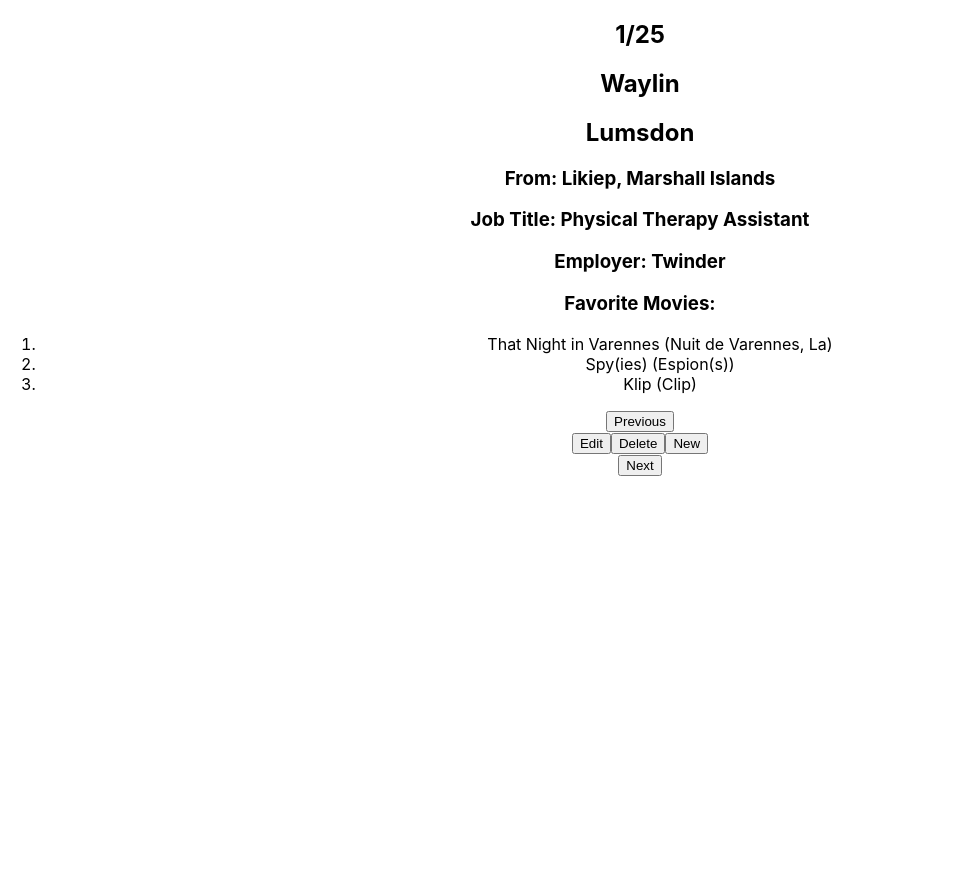
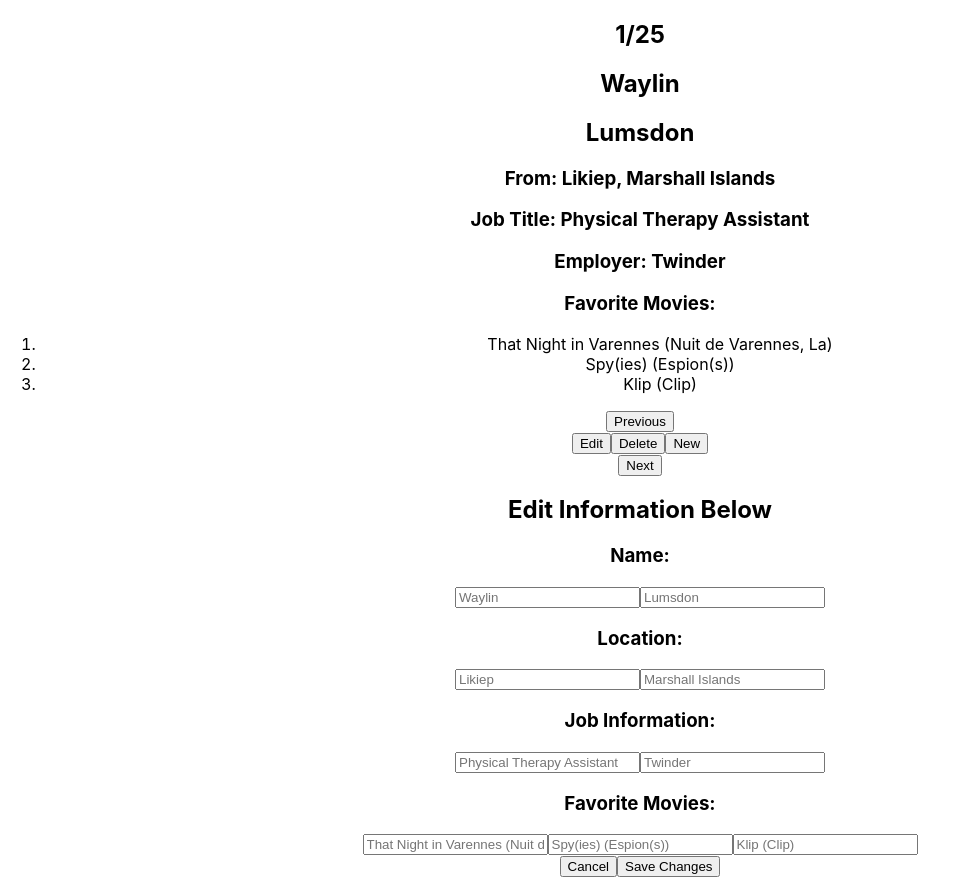
Before and after one commit to katlizf/user-directory, a React (Create React App) app: page / in a window 1280 px wide. Both pictures are taken after a click on the button "Edit". Shown: the whole page, without its empty margins (0-959 px from the left). Before the commit the page ends 800 px from the top, so only its background shows below. Built offline with nearby package versions, Linux system fonts and the light colour scheme.

Commit message:
completed edit user functionality

```diff
--- a/src/App.js
+++ b/src/App.js
@@ -3,6 +3,7 @@ import UserCard from './components/UserCard'
 import Navbar from './components/Navbar'
 import React, {useState, useEffect} from 'react'
 import data from './data'
+import EditUser from './components/EditUser'
 
 
 function App() {
@@ -10,6 +11,7 @@ function App() {
     const [index, setIndex] = useState(0)
     const [users, setUsers] = useState(data)
     const [person, setPerson] = useState(users[index])
+    const [cardEdit, setCardEdit] = useState(false)
     let length = users.length
 
     useEffect(() => {
@@ -36,7 +38,18 @@ function App() {
         setUsers(prevState => {
           return prevState.filter(user => user !== users[index])
         })
-      }
+    }
+
+    const toggleEditForm = e => {
+        setCardEdit(cardEdit => !cardEdit)
+    }
+
+    const renderEdit = () => {
+        setUsers(prevState => {
+            return prevState.filter(user => user !== cardEdit
+        )}
+    )}
+
 
     return (
         <div className="App">
@@ -45,8 +58,10 @@ function App() {
                 <Navbar
                     increase={increaseIndex}
                     decrease={decreaseIndex}
-                    deleteUser={deleteUser}/>
+                    deleteUser={deleteUser}
+                    toggleEditForm={toggleEditForm}/>
             </div>
+            {cardEdit && <EditUser data={person} toggleEditForm={toggleEditForm} users={users} index={index} renderEdit={renderEdit}/>}
         </div>
     )
 }
--- /dev/null
+++ b/src/components/EditUser.jsx
@@ -0,0 +1,131 @@
+import React, {useState} from 'react'
+
+function EditUser({toggleEditForm, users, data, index, renderEdit}) {
+
+    const [first, setFirst] = useState(data.name.first)
+    const [last, setLast] = useState(data.name.last)
+    const [city, setCity] = useState(data.city)
+    const [country, setCountry] = useState(data.country)
+    const [jobTitle, setJobTitle] = useState(data.title)
+    const [employer, setEmployer] = useState(data.employer)
+    const [movieTitle1, setMovieTitle1] = useState(data.favoriteMovies[0])
+    const [movieTitle2, setMovieTitle2] = useState(data.favoriteMovies[1])
+    const [movieTitle3, setMovieTitle3] = useState(data.favoriteMovies[2])
+
+    const makeChanges = e => {
+        switch(e.target.name) {
+            case 'first':
+                setFirst(e.target.value)
+                break;
+            case 'last':
+                setLast(e.target.value)
+                break;
+            case 'city':
+                setCity(e.target.value)
+                break;
+            case 'county':
+                setCountry(e.target.value)
+                break;
+            case 'jobTitle':
+                setJobTitle(e.target.value)
+                break;
+            case 'employer':
+                setEmployer(e.target.value)
+                break;
+            case 'movieTitle1':
+                setMovieTitle1(e.target.value)
+                break;
+            case 'movieTitle2':
+                setMovieTitle2(e.target.value)
+                break;
+            case 'movieTitle3':
+                setMovieTitle3(e.target.value)
+                break;
+            default:
+                e.preventDefault()
+        }
+    }
+
+    const saveChanges = () => {
+        users.splice(index, 1, {
+            name: {
+                first,
+                last
+            },
+            city,
+            country,
+            employer,
+            jobTitle,
+            favoriteMovies: [movieTitle1, movieTitle2, movieTitle3]
+        })
+        alert ("Your changes have been saved!")
+    }
+
+    return (
+        <div>
+            <h2>Edit Information Below</h2>
+                <div>
+                    <h3>Name:</h3>
+                    <input
+                        type='text'
+                        onChange={makeChanges}
+                        name='first'
+                        placeholder={first}></input>
+                    <input
+                        type='text'
+                        onChange={makeChanges}
+                        name='last'
+                        placeholder={last}></input>
+                </div>
+                <div>
+                    <h3>Location:</h3>
+                    <input
+                        type='text'
+                        onChange={makeChanges}
+                        name='city'
+                        placeholder={city}></input>
+                    <input
+                        type='text'
+                        onChange={makeChanges}
+                        name='country'
+                        placeholder={country}></input>
+                </div>
+                <div>
+                    <h3>Job Information:</h3>
+                    <input
+                        type='text'
+                        onChange={makeChanges}
+                        name='jobTitle'
+                        placeholder={jobTitle}></input>
+                    <input
+                        type='text'
+                        onChange={makeChanges}
+                        name='employer'
+                        placeholder={employer}></input>
+                </div>
+                <div>
+                    <h3>Favorite Movies:</h3>
+                    <input
+                        type='text'
+                        onChange={makeChanges}
+                        name='movieTitle1'
+                        placeholder={movieTitle1}></input>
+                    <input
+                        type='text'
+                        onChange={makeChanges}
+                        name='movieTitle2'
+                        placeholder={movieTitle2}></input>
+                    <input
+                        type='text'
+                        onChange={makeChanges}
+                        name='movieTitle3'
+                        placeholder={movieTitle3}></input>
+                </div>
+                <button onClick={toggleEditForm}>Cancel</button>
+                <button onClick={() => {toggleEditForm(); saveChanges(); renderEdit()}}>Save Changes</button>
+
+        </div>
+    )
+}
+
+export default EditUser
--- a/src/components/Navbar.jsx
+++ b/src/components/Navbar.jsx
@@ -1,7 +1,7 @@
 import React, {useState} from 'react'
 import NewUserForm from './NewUserForm'
 
-function Navbar({increase, decrease, deleteUser}) {
+function Navbar({increase, decrease, deleteUser, toggleEditForm}) {
 
     const [formDisplay, setFormDisplay] = useState(false)
 
@@ -13,7 +13,7 @@ function Navbar({increase, decrease, deleteUser}) {
         <div>
             <button onClick={decrease}>Previous</button>
             <div>
-                <button>Edit</button>
+                <button onClick={toggleEditForm}>Edit</button>
                 <button onClick={deleteUser}>Delete</button>
                 <button onClick={toggleForm}>New</button>
             </div>
--- a/src/components/NewUserForm.jsx
+++ b/src/components/NewUserForm.jsx
@@ -12,7 +12,7 @@ function NewUserForm({toggleForm}) {
     const [movieTitle1, setMovieTitle1] = useState('')
     const [movieTitle2, setMovieTitle2] = useState('')
     const [movieTitle3, setMovieTitle3] = useState('')
-    const [users, setUsers] = useState(data)
+    // const [users, setUsers] = useState(data)
 
     const update = e => {
         switch(e.target.name) {
@@ -49,7 +49,6 @@ function NewUserForm({toggleForm}) {
     }
 
     const addUser = () => {
-        alert ("You've been added!")
         data.push({
             id: data.length+1,
             name: {
@@ -62,6 +61,7 @@ function NewUserForm({toggleForm}) {
             jobTitle,
             favoriteMovies: [movieTitle1, movieTitle2, movieTitle3]
         })
+        alert ("You've been added!")
         // setUsers(prevState => {
         //     return prevState(users)
         //   })
```
Also changed, not shown: 1 other file (tests, documents, lock files or other folders).
